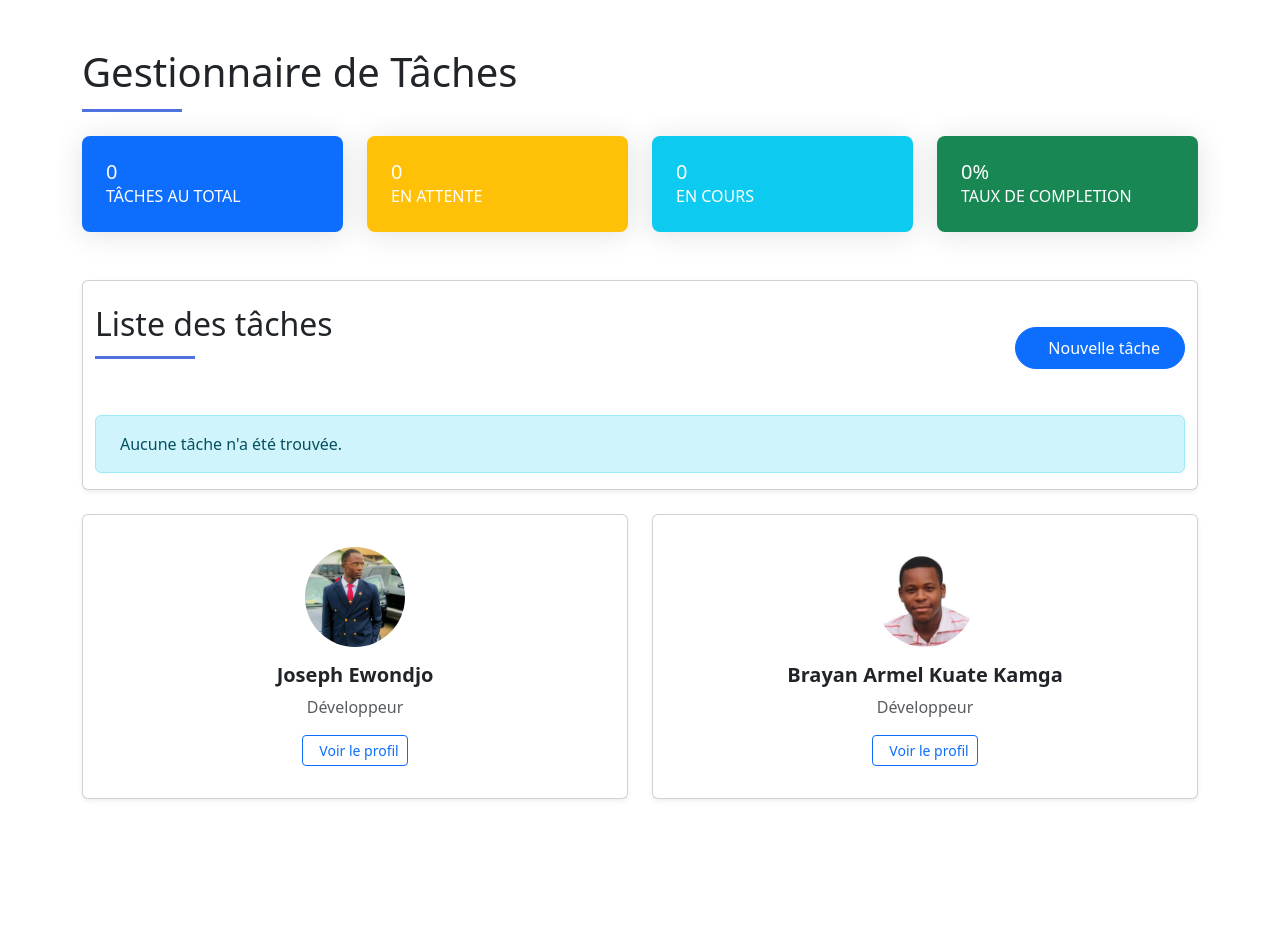
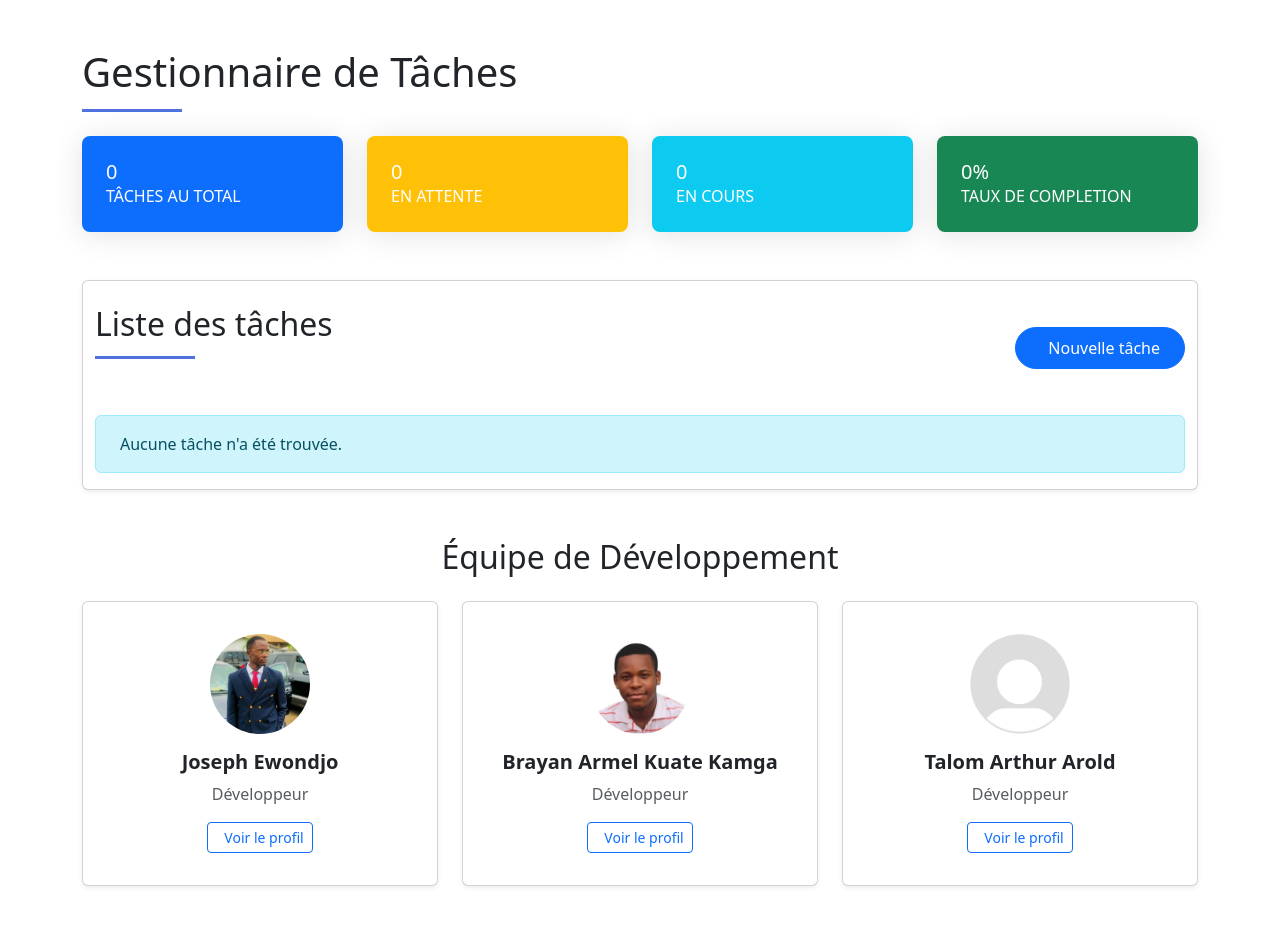
Before and after one commit to Popout-Studio-Dev/gestion-de-taches, a Next.js app: page / in a window 1280 px wide. Shown: the top 926 px of the page. Before the commit the page ends 847 px from the top, so only its background shows below. Built offline with nearby package versions, Linux system fonts and the light colour scheme.

Commit message:
Amélioration du code la carte pour afficher les profiles LinkedIn

```diff
--- a/src/pages/index.tsx
+++ b/src/pages/index.tsx
@@ -60,6 +60,27 @@ export default function Home() {
     router.push(`/edit-task/${task.id}`);
   };
 
+  const profiles = [
+    {
+      name: "Joseph Ewondjo",
+      role: "Développeur",
+      image: "/images/profile1.jpeg",
+      linkedin: "https://www.linkedin.com/in/joseph-ewondjo",
+    },
+    {
+      name: "Brayan Armel Kuate Kamga",
+      role: "Développeur",
+      image: "/images/profile2.jpeg",
+      linkedin: "https://www.linkedin.com/in/brayan-armel-kuate-kamga-244a24184/",
+    },
+    {
+      name: "Talom Arthur Arold",
+      role: "Développeur",
+      image: "",
+      linkedin: 'https://www.linkedin.com/in/arthur-talom-569020251/',
+    }
+  ];
+
   return (
     <div className="container py-5">
       <h1 className="page-header mb-4">Gestionnaire de Tâches</h1>
@@ -121,24 +142,28 @@ export default function Home() {
 
 
   {/* Cartes LinkedIn */}
-<div className="row mt-4">
-  <div className="col-md-6">
+  <div className="mt-5">
+    <h2 className="text-center mb-4">Équipe de Développement</h2>
+
+    <div className="row g-4">
+      {profiles.map((profile, index) => (
+        <div key={index} className="col-md-4 col-sm-6">
           <div className="card shadow-sm text-center p-3">
             <div className="card-body">
               <Image
-          src="/images/profile1.jpeg"
-          alt="Joseph Ewondjo"
+                src={profile.image || "/images/default-profile.png"}
+                alt={profile.name}
                 width={100}
                 height={100}
                 className="rounded-circle mb-3"
                 style={{ objectFit: "cover" }}
               />
 
-        <h5 className="card-title fw-bold">Joseph Ewondjo</h5>
-        <p className="text-muted">Développeur</p>
+              <h5 className="card-title fw-bold">{profile.name}</h5>
+              <p className="text-muted">{profile.role}</p>
 
               <a
-          href="https://www.linkedin.com/in/joseph-ewondjo"
+                href={profile.linkedin}
                 target="_blank"
                 rel="noopener noreferrer"
                 className="btn btn-outline-primary btn-sm"
@@ -148,32 +173,7 @@ export default function Home() {
             </div>
           </div>
         </div>
-
-  <div className="col-md-6">
-    <div className="card shadow-sm text-center p-3">
-      <div className="card-body">
-        <Image
-          src="/images/profile2.jpeg"
-          alt="Brayan Armel Kuate Kamga"
-          width={100}
-          height={100}
-          className="rounded-circle mb-3"
-          style={{ objectFit: "cover" }}
-        />
-
-        <h5 className="card-title fw-bold">Brayan Armel Kuate Kamga</h5>
-        <p className="text-muted">Développeur</p>
-
-        <a
-          href="https://www.linkedin.com/in/brayan-armel-kuate-kamga-244a24184/"
-          target="_blank"
-          rel="noopener noreferrer"
-          className="btn btn-outline-primary btn-sm"
-        >
-          <i className="fab fa-linkedin me-2"></i>Voir le profil
-        </a>
-      </div>
-    </div>
+      ))}
     </div>
   </div>
 </div>
```
Also changed, not shown: public/images/default-profile.png (added). Lines whose indentation alone changed are shown as unchanged.
